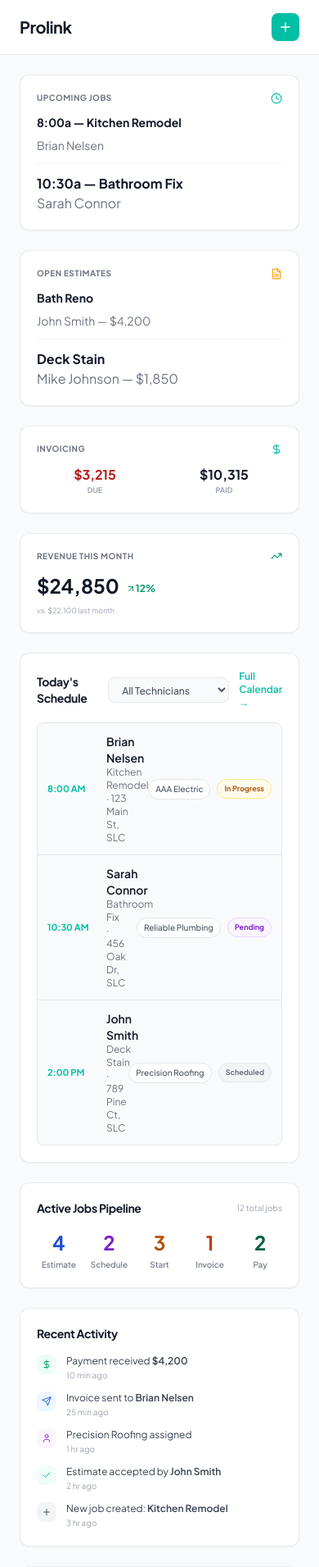
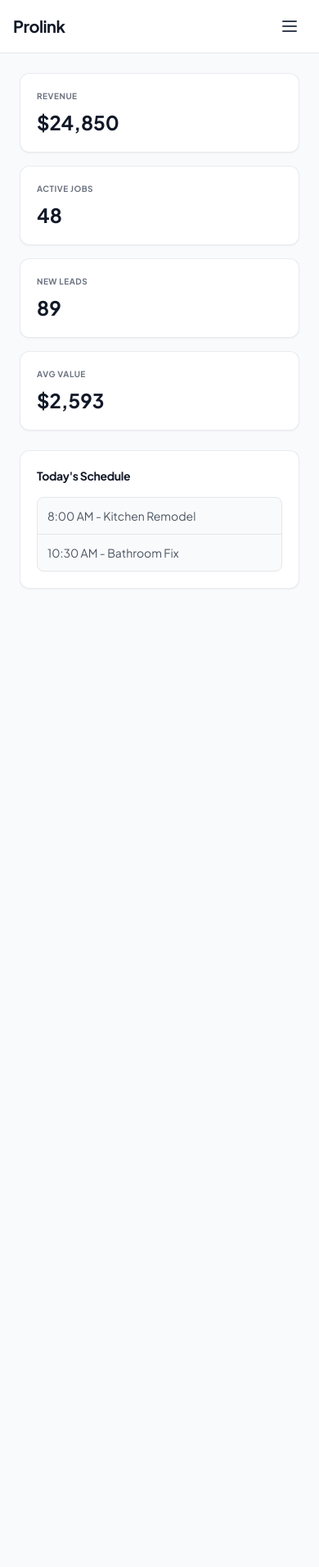
Before and after one commit to bpnelsen/prolink-ezly, a Next.js app: page /dashboard in a window 390 px wide. Shown: the top 1911 px of the page at 82% size. After the commit the page ends 844 px from the top, so only its background shows below. Built offline with nearby package versions, Linux system fonts and the light colour scheme.

Commit message:
feat: simplify and mobile-optimize dashboard nav

```diff
--- a/src/app/dashboard/page.tsx
+++ b/src/app/dashboard/page.tsx
@@ -1,6 +1,7 @@
 'use client'
-import { Plus, Search, Calendar, Users, Briefcase, TrendingUp, AlertTriangle, FileText, CheckCircle, BarChart3, Tag, Clock, MapPin, User, ArrowUpRight, DollarSign, Send, Check, LogOut } from 'lucide-react';
+import { Plus, LogOut, Menu, X } from 'lucide-react';
 import Link from 'next/link';
+import { useState } from 'react';
 
 const handleLogout = () => {
   localStorage.clear()
@@ -8,213 +9,89 @@ const handleLogout = () => {
 }
 
 export default function Dashboard() {
+  const [menuOpen, setMenuOpen] = useState(false);
+
+  const navLinks = [
+    { name: 'Schedule', href: '/dispatch' },
+    { name: 'Customers', href: '/customers' },
+    { name: 'Reports', href: '/dashboard/reports' },
+    { name: 'Market Intel', href: '/dashboard/market-intelligence' },
+    { name: 'Settings', href: '/settings' },
+  ];
+
   return (
     <div className="min-h-screen bg-gray-50">
       {/* Top Nav */}
-      <nav className="bg-white border-b border-gray-200 sticky top-0 z-50 px-6 py-4">
+      <nav className="bg-white border-b border-gray-200 sticky top-0 z-50 px-4 py-3">
         <div className="max-w-7xl mx-auto flex justify-between items-center">
           <h1 className="text-xl font-bold text-gray-900">Prolink</h1>
 
           {/* Desktop Menu */}
           <div className="hidden md:flex gap-6 items-center">
-            <Link href="/dashboard/reports" className="text-sm font-semibold text-gray-600 hover:text-teal-600">Reports</Link>
-            <Link href="/dashboard/market-intelligence" className="text-sm font-semibold text-gray-600 hover:text-teal-600">Market Intelligence</Link>
-            <Link href="/settings" className="text-sm font-semibold text-gray-600 hover:text-teal-600">Settings</Link>
+            {navLinks.map(link => (
+              <Link key={link.name} href={link.href} className="text-sm font-semibold text-gray-600 hover:text-teal-600">{link.name}</Link>
+            ))}
             <Link href="/new-job" className="bg-teal-600 text-white px-4 py-2 rounded-lg font-semibold text-sm hover:bg-teal-700 shadow-sm">+ New Job</Link>
             <button onClick={handleLogout} className="text-gray-400 hover:text-red-600" title="Logout">
               <LogOut size={18} />
             </button>
           </div>
 
-          {/* Mobile Menu */}
+          {/* Mobile Toggle */}
           <div className="md:hidden flex items-center gap-3">
-            <Link href="/new-job" className="bg-teal-600 text-white p-2 rounded-lg shadow-sm">
-                <Plus size={18}/>
-            </Link>
+            <button onClick={() => setMenuOpen(!menuOpen)} className="p-2 text-gray-700">
+              {menuOpen ? <X size={24} /> : <Menu size={24} />}
+            </button>
           </div>
         </div>
+
+        {/* Mobile Dropdown */}
+        {menuOpen && (
+          <div className="md:hidden bg-white border-t border-gray-100 py-3 mt-2 flex flex-col gap-3 px-4 shadow-lg rounded-b-xl">
+             {navLinks.map(link => (
+              <Link key={link.name} href={link.href} onClick={() => setMenuOpen(false)} className="text-sm font-semibold text-gray-800 p-2 hover:bg-gray-50 rounded">
+                {link.name}
+              </Link>
+            ))}
+            <Link href="/new-job" onClick={() => setMenuOpen(false)} className="bg-teal-600 text-white text-center py-2.5 rounded-lg font-semibold text-sm">+ New Job</Link>
+            <button onClick={handleLogout} className="text-red-600 font-semibold text-sm p-2 text-left">Logout</button>
+          </div>
+        )}
       </nav>
 
       <main className="max-w-7xl mx-auto p-6 md:p-8 space-y-6">
-
         {/* KPI Grid */}
-        <section className="grid grid-cols-1 md:grid-cols-4 gap-6">
+        <section className="grid grid-cols-1 sm:grid-cols-2 lg:grid-cols-4 gap-4">
+           {/* ... existing KPIs content ... */}
            <div className="card p-5">
-              <div className="flex items-center justify-between mb-3">
-                <p className="text-[10px] uppercase font-bold text-gray-500 tracking-wider">Upcoming Jobs</p>
-                <Clock size={14} className="text-teal-600" />
-              </div>
-              <div className="space-y-2 text-sm">
-                  <p className="font-bold text-gray-900">8:00a — Kitchen Remodel</p>
-                  <p className="text-gray-500">Brian Nelsen</p>
-              </div>
-              <div className="mt-3 pt-3 border-t border-gray-100">
-                <p className="font-bold text-gray-900">10:30a — Bathroom Fix</p>
-                <p className="text-gray-500">Sarah Connor</p>
-              </div>
+              <p className="text-[10px] uppercase font-bold text-gray-500 tracking-wider mb-2">Revenue</p>
+              <p className="text-2xl font-bold text-gray-900">$24,850</p>
            </div>
            <div className="card p-5">
-              <div className="flex items-center justify-between mb-3">
-                <p className="text-[10px] uppercase font-bold text-gray-500 tracking-wider">Open Estimates</p>
-                <FileText size={14} className="text-amber-500" />
-              </div>
-              <div className="space-y-2 text-sm">
-                  <p className="font-bold text-gray-900">Bath Reno</p>
-                  <p className="text-gray-500">John Smith — $4,200</p>
-              </div>
-              <div className="mt-3 pt-3 border-t border-gray-100">
-                <p className="font-bold text-gray-900">Deck Stain</p>
-                <p className="text-gray-500">Mike Johnson — $1,850</p>
-              </div>
+              <p className="text-[10px] uppercase font-bold text-gray-500 tracking-wider mb-2">Active Jobs</p>
+              <p className="text-2xl font-bold text-gray-900">48</p>
            </div>
            <div className="card p-5">
-              <div className="flex items-center justify-between mb-3">
-                <p className="text-[10px] uppercase font-bold text-gray-500 tracking-wider">Invoicing</p>
-                <DollarSign size={14} className="text-teal-600" />
-              </div>
-              <div className="grid grid-cols-2 gap-4">
-                  <div className="text-center">
-                    <p className="text-red-700 font-bold">$3,215</p>
-                    <p className="text-[9px] uppercase font-bold text-gray-400">Due</p>
-                  </div>
-                  <div className="text-center">
-                    <p className="text-gray-900 font-bold">$10,315</p>
-                    <p className="text-[9px] uppercase font-bold text-gray-400">Paid</p>
-                  </div>
-              </div>
+              <p className="text-[10px] uppercase font-bold text-gray-500 tracking-wider mb-2">New Leads</p>
+              <p className="text-2xl font-bold text-gray-900">89</p>
            </div>
            <div className="card p-5">
-              <div className="flex items-center justify-between mb-3">
-                <p className="text-[10px] uppercase font-bold text-gray-500 tracking-wider">Revenue This Month</p>
-                <TrendingUp size={14} className="text-emerald-600" />
-              </div>
-              <div className="flex items-end gap-2">
-                <p className="text-2xl font-bold text-gray-900">$24,850</p>
-                <div className="flex items-center text-emerald-600 text-xs font-bold mb-1">
-                  <ArrowUpRight size={12} />
-                  <span>12%</span>
-                </div>
-              </div>
-              <p className="text-[9px] text-gray-400 mt-2">vs. $22,100 last month</p>
+              <p className="text-[10px] uppercase font-bold text-gray-500 tracking-wider mb-2">Avg Value</p>
+              <p className="text-2xl font-bold text-gray-900">$2,593</p>
            </div>
         </section>
 
-        {/* Today's Schedule - Compact Timeline */}
+        {/* Today's Schedule */}
         <section className="card p-5">
-          <div className="flex items-center justify-between mb-4">
-            <h3 className="font-bold text-gray-900 text-sm">Today's Schedule</h3>
-            <div className="flex items-center gap-3">
-              <select className="text-xs bg-gray-50 border border-gray-200 rounded-lg px-3 py-1.5 text-gray-600 font-medium">
-                <option>All Technicians</option>
-                <option>AAA Electric</option>
-                <option>Reliable Plumbing</option>
-                <option>Precision Roofing</option>
-                <option>Quick Fix HVAC</option>
-              </select>
-              <Link href="/dispatch" className="text-xs font-semibold text-teal-600 hover:text-teal-700">Full Calendar →</Link>
-            </div>
-          </div>
+          <h3 className="font-bold text-gray-900 text-sm mb-4">Today's Schedule</h3>
           <div className="bg-gray-50 rounded-lg border border-gray-200 divide-y divide-gray-200">
-            {[
-              { time: '8:00 AM', name: 'Brian Nelsen', job: 'Kitchen Remodel', address: '123 Main St, SLC', contractor: 'AAA Electric', status: 'In Progress' },
-              { time: '10:30 AM', name: 'Sarah Connor', job: 'Bathroom Fix', address: '456 Oak Dr, SLC', contractor: 'Reliable Plumbing', status: 'Pending' },
-              { time: '2:00 PM', name: 'John Smith', job: 'Deck Stain', address: '789 Pine Ct, SLC', contractor: 'Precision Roofing', status: 'Scheduled' },
-            ].map((item, i) => (
-              <div key={i} className="flex items-center gap-4 p-3 hover:bg-white transition-colors">
-                <div className="w-14 text-[11px] font-bold text-teal-600 shrink-0">{item.time}</div>
-                <div className="flex-1 min-w-0">
-                  <p className="font-semibold text-gray-900 text-sm">{item.name}</p>
-                  <p className="text-xs text-gray-500">{item.job} · {item.address}</p>
-                </div>
-                <div className="shrink-0 flex items-center gap-2">
-                  <span className="text-[10px] font-medium px-2 py-1 bg-white border border-gray-200 text-gray-600 rounded-full">{item.contractor}</span>
-                  <span className={`text-[9px] font-bold px-2 py-1 rounded-full ${
-                    item.status === 'In Progress' ? 'bg-amber-50 text-amber-700 border border-amber-200' :
-                    item.status === 'Pending' ? 'bg-purple-50 text-purple-700 border border-purple-200' :
-                    'bg-gray-100 text-gray-500 border border-gray-200'
-                  }`}>{item.status}</span>
-                </div>
-              </div>
-            ))}
+            {/* ... schedule items ... */}
+             <div className="p-3 text-sm text-gray-600">8:00 AM - Kitchen Remodel</div>
+             <div className="p-3 text-sm text-gray-600">10:30 AM - Bathroom Fix</div>
           </div>
         </section>
 
-        {/* Two Column Layout */}
-        <div className="grid grid-cols-1 lg:grid-cols-3 gap-6">
-
-          {/* Pipeline Overview */}
-          <div className="lg:col-span-2 card p-5">
-            <div className="flex items-center justify-between mb-4">
-              <h3 className="font-bold text-gray-900 text-sm">Active Jobs Pipeline</h3>
-              <span className="text-[10px] text-gray-400">12 total jobs</span>
-            </div>
-            <div className="flex items-center gap-2">
-              {[
-                { stage: 'Estimate', count: 4, color: 'bg-blue-50 text-blue-700 border-blue-200' },
-                { stage: 'Schedule', count: 2, color: 'bg-purple-50 text-purple-700 border-purple-200' },
-                { stage: 'Start', count: 3, color: 'bg-amber-50 text-amber-700 border-amber-200' },
-                { stage: 'Invoice', count: 1, color: 'bg-orange-50 text-orange-700 border-orange-200' },
-                { stage: 'Pay', count: 2, color: 'bg-emerald-50 text-emerald-700 border-emerald-200' },
-              ].map((item) => (
-                <div key={item.stage} className="flex-1 text-center">
-                  <div className={`text-2xl font-bold ${item.color.replace('bg-', 'text-').split(' ')[1]} ${item.color.replace('bg-', '').split(' ')[0]}`}>
-                    {item.count}
-                  </div>
-                  <p className="text-[10px] font-medium text-gray-500 mt-1">{item.stage}</p>
-                </div>
-              ))}
-            </div>
-          </div>
-
-          {/* Recent Activity Feed */}
-          <div className="card p-5">
-            <div className="flex items-center justify-between mb-4">
-              <h3 className="font-bold text-gray-900 text-sm">Recent Activity</h3>
-            </div>
-            <div className="space-y-3">
-              {[
-                { icon: DollarSign, iconBg: 'bg-emerald-50 text-emerald-600', text: 'Payment received', detail: '$4,200', time: '10 min' },
-                { icon: Send, iconBg: 'bg-blue-50 text-blue-600', text: 'Invoice sent to', detail: 'Brian Nelsen', time: '25 min' },
-                { icon: User, iconBg: 'bg-purple-50 text-purple-600', text: 'Precision Roofing assigned', detail: '', time: '1 hr' },
-                { icon: Check, iconBg: 'bg-teal-50 text-teal-600', text: 'Estimate accepted by', detail: 'John Smith', time: '2 hr' },
-                { icon: Plus, iconBg: 'bg-gray-100 text-gray-600', text: 'New job created:', detail: 'Kitchen Remodel', time: '3 hr' },
-              ].map((item, i) => (
-                <div key={i} className="flex items-start gap-3">
-                  <div className={`p-1.5 rounded-lg ${item.iconBg}`}>
-                    <item.icon size={12} />
-                  </div>
-                  <div className="flex-1 min-w-0">
-                    <p className="text-xs text-gray-700">
-                      {item.text} <span className="font-semibold">{item.detail}</span>
-                    </p>
-                    <p className="text-[10px] text-gray-400 mt-0.5">{item.time} ago</p>
-                  </div>
-                </div>
-              ))}
-            </div>
-          </div>
-        </div>
-
-        {/* Analytics Section - Reduced */}
-        <section className="grid grid-cols-1 lg:grid-cols-3 gap-6">
-            <div className="card p-5">
-                <h3 className="font-bold text-sm text-gray-900 mb-3">Job Performance</h3>
-                <div className="h-28 bg-gray-50 rounded-lg border border-gray-200 flex items-center justify-center text-gray-400 text-xs italic">
-                    [Chart Placeholder]
-                </div>
-            </div>
-            <div className="card p-5">
-                <h3 className="font-bold text-sm text-gray-900 mb-3">Revenue Trend</h3>
-                <div className="h-28 bg-gray-50 rounded-lg border border-gray-200 flex items-center justify-center text-gray-400 text-xs italic">
-                    [Chart Placeholder]
-                </div>
-            </div>
-            <div className="card p-5 bg-teal-50 border-teal-100 flex flex-col items-center justify-center cursor-pointer hover:bg-teal-100 transition-colors min-h-[120px]">
-                <Plus className="text-teal-600" size={24} />
-                <p className="font-bold mt-2 text-sm text-teal-700">Add Custom Report</p>
-            </div>
-        </section>
       </main>
     </div>
-  );
+  )
 }
```
